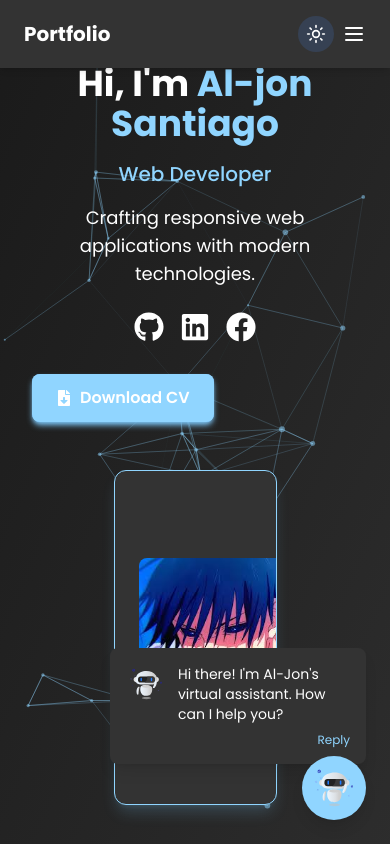
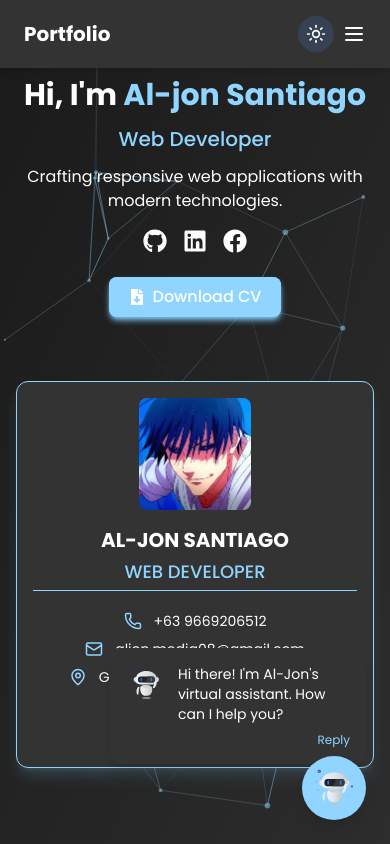
Before and after one commit to Aljon0/my-portfolio, a React (Vite) app: page /#projects in a window 390 px wide. Shown: the top 844 px of the page. Built offline with nearby package versions, Linux system fonts and the light colour scheme.

Commit message:
feat: add ED3C project image and update ProjectsData component with correct image path

```diff
--- a/src/components/ProjectsData.jsx
+++ b/src/components/ProjectsData.jsx
@@ -5,7 +5,7 @@ export const featuredProjects = [
     title: "ED3C: Memorial Design Platform",
     description:
       "Interactive 3D customization web application for memorial design and gravestone creation.",
-    image: "/path-to-memorial-design-img.jpg",
+    image: "/public/projects/ED3C.png",
     category: "Web App",
     technologies: ["React", "Three.js", "Firebase"],
     link: "#",
--- a/src/pages/Home.jsx
+++ b/src/pages/Home.jsx
@@ -117,23 +117,23 @@ const Home = () => {
         <ParticlesBackground theme={theme} />
       </div>
 
-      <div className="container mx-auto px-8 md:px-12 py-16 flex flex-col lg:flex-row items-center justify-between gap-12 z-10 relative">
+      <div className="container mx-auto px-4 sm:px-8 md:px-12 py-8 md:py-16 flex flex-col lg:flex-row items-center justify-between gap-8 lg:gap-12 z-10 relative">
         {/* Left side - Introduction */}
-        <div className="lg:w-1/2 text-center lg:text-left max-w-lg">
+        <div className="w-full lg:w-1/2 text-center lg:text-left max-w-lg mx-auto lg:mx-0">
           <h1
-            className={`text-4xl md:text-5xl font-bold ${
+            className={`text-3xl sm:text-4xl md:text-5xl font-bold ${
               theme === "light" ? "text-gray-800" : "text-white"
             }`}
           >
             Hi, I'm <span className="text-[#90D5FF]">Al-jon Santiago</span>
           </h1>
 
-          <h2 className="mt-4 text-xl text-[#90D5FF] font-medium">
+          <h2 className="mt-3 md:mt-4 text-xl text-[#90D5FF] font-medium">
             Web Developer
           </h2>
 
           <p
-            className={`mt-4 text-lg md:text-xl ${
+            className={`mt-3 md:mt-4 text-base sm:text-lg md:text-xl ${
               theme === "light" ? "text-gray-700" : "text-white"
             }`}
           >
@@ -141,7 +141,7 @@ const Home = () => {
           </p>
 
           {/* Social Icons */}
-          <div className="flex justify-center lg:justify-start mt-6 space-x-4">
+          <div className="flex justify-center lg:justify-start mt-4 md:mt-6 space-x-4">
             {[FaGithub, FaLinkedin, FaFacebook].map((Icon, index) => (
               <a
                 key={`social-${index}`}
@@ -154,7 +154,7 @@ const Home = () => {
                 }
                 target="_blank"
                 rel="noopener noreferrer"
-                className={`transition-colors duration-300 text-3xl ${
+                className={`transition-colors duration-300 text-2xl sm:text-3xl ${
                   theme === "light"
                     ? "text-gray-700 hover:text-[#90D5FF]"
                     : "text-white hover:text-[#90D5FF]"
@@ -167,9 +167,9 @@ const Home = () => {
 
           {/* Download CV Button */}
           <button
-            className={`mt-8 px-6 py-3 shadow-md ${
+            className={`mt-6 md:mt-8 px-5 sm:px-6 py-2 sm:py-3 shadow-md ${
               theme === "light" ? "shadow-blue-300" : "shadow-[#7ac1f0]"
-            } bg-[#90D5FF] text-white rounded-lg font-semibold flex items-center justify-center group relative overflow-hidden cursor-pointer hover:scale-105 transition-transform`}
+            } bg-[#90D5FF] text-white rounded-lg font-medium sm:font-semibold flex items-center justify-center group relative overflow-hidden cursor-pointer hover:scale-105 transition-transform mx-auto lg:mx-0`}
           >
             <span className="flex items-center relative z-10">
               <FaFileDownload className="mr-2" /> Download CV
@@ -184,9 +184,9 @@ const Home = () => {
         {/* Right side - ID Card */}
         <motion.div
           layout
-          className="lg:w-1/2 flex justify-center"
+          className="w-full lg:w-1/2 flex justify-center mt-8 lg:mt-0"
           animate={{
-            width: contactExpanded ? "100%" : "50%",
+            width: contactExpanded ? "100%" : undefined,
             transition: { duration: 0.5 },
           }}
         >
@@ -201,14 +201,14 @@ const Home = () => {
                   scale: 1.05,
                   transition: { duration: 0.3 },
                 }}
-                className={`w-full max-w-lg rounded-xl overflow-hidden transform transition-all duration-300 hover:scale-105 ${cardBgColor} border border-[#90D5FF] ${cardShadow}`}
+                className={`w-full max-w-sm sm:max-w-md md:max-w-lg rounded-xl overflow-hidden transform transition-all duration-300 hover:scale-105 ${cardBgColor} border border-[#90D5FF] ${cardShadow}`}
               >
-                {/* Card Content - Keeping original layout */}
-                <div className="p-6">
-                  <div className="flex flex-row gap-6">
+                {/* Card Content - Responsive layout */}
+                <div className="p-4 sm:p-6">
+                  <div className="flex flex-col sm:flex-row gap-4 sm:gap-6">
                     {/* Left side - Photo */}
-                    <div className="flex items-center">
-                      <div className="w-40 h-40 rounded-lg overflow-hidden bg-gray-300">
+                    <div className="flex items-center justify-center sm:justify-start">
+                      <div className="w-28 h-28 sm:w-32 sm:h-32 md:w-40 md:h-40 rounded-lg overflow-hidden bg-gray-300">
                         <img
                           src="/Toji.jpg"
                           alt="Al-jon Santiago"
@@ -218,16 +218,16 @@ const Home = () => {
                     </div>
 
                     {/* Right side - Details */}
-                    <div className="flex-1 flex flex-col justify-between">
+                    <div className="flex-1 flex flex-col justify-between text-center sm:text-left">
                       {/* Name and Title */}
                       <div>
                         <h3
-                          className={`text-2xl font-bold ${textColor} uppercase`}
+                          className={`text-xl sm:text-2xl font-bold ${textColor} uppercase`}
                         >
                           AL-JON SANTIAGO
                         </h3>
-                        <div className="mt-1 mb-4">
-                          <h4 className="text-xl text-[#90D5FF] uppercase font-medium">
+                        <div className="mt-1 mb-3 sm:mb-4">
+                          <h4 className="text-lg sm:text-xl text-[#90D5FF] uppercase font-medium">
                             WEB DEVELOPER
                           </h4>
                           <div className="h-px w-full bg-[#90D5FF] mt-1"></div>
@@ -235,32 +235,36 @@ const Home = () => {
                       </div>
 
                       {/* Contact Details */}
-                      <div className="space-y-4 py-2">
-                        <div className="flex items-center gap-4">
-                          <Phone size={20} className="text-[#90D5FF]" />
-                          <p className={textColor}>+63 9669206512</p>
+                      <div className="space-y-2 sm:space-y-4 py-2">
+                        <div className="flex items-center gap-3 sm:gap-4 justify-center sm:justify-start">
+                          <Phone size={18} className="text-[#90D5FF]" />
+                          <p className={`${textColor} text-sm sm:text-base`}>
+                            +63 9669206512
+                          </p>
                         </div>
 
-                        <div className="flex items-center gap-4">
-                          <Mail size={20} className="text-[#90D5FF]" />
-                          <p className={textColor}>aljon.media08@gmail.com</p>
+                        <div className="flex items-center gap-3 sm:gap-4 justify-center sm:justify-start">
+                          <Mail size={18} className="text-[#90D5FF]" />
+                          <p className={`${textColor} text-sm sm:text-base`}>
+                            aljon.media08@gmail.com
+                          </p>
                         </div>
 
-                        <div className="flex items-center gap-4">
-                          <MapPin size={20} className="text-[#90D5FF]" />
-                          <p className={textColor}>
+                        <div className="flex items-center gap-3 sm:gap-4 justify-center sm:justify-start">
+                          <MapPin size={18} className="text-[#90D5FF]" />
+                          <p className={`${textColor} text-sm sm:text-base`}>
                             General Trias Cavite, Philippines
                           </p>
                         </div>
                       </div>
 
                       {/* Contact Me Button */}
-                      <div className="mt-4 flex justify-end">
+                      <div className="mt-4 flex justify-center sm:justify-end">
                         <motion.button
                           whileHover={{ scale: 1.05 }}
                           whileTap={{ scale: 0.95 }}
                           onClick={() => setContactExpanded(true)}
-                          className="px-6 py-2 bg-[#90D5FF] text-white rounded-lg font-medium flex items-center justify-center group relative overflow-hidden transition-all duration-300"
+                          className="px-4 sm:px-6 py-2 bg-[#90D5FF] text-white rounded-lg font-medium flex items-center justify-center group relative overflow-hidden transition-all duration-300"
                         >
                           <span className="flex items-center gap-2 relative z-10">
                             Contact Me <Send size={16} />
@@ -286,16 +290,16 @@ const Home = () => {
                   },
                 }}
                 exit={{ opacity: 0, scale: 0.9 }}
-                className={`w-full max-w-6xl rounded-xl ${cardBgColor} border border-[#90D5FF] overflow-hidden ${cardShadow}`}
+                className={`w-full max-w-full sm:max-w-xl md:max-w-3xl lg:max-w-6xl rounded-xl ${cardBgColor} border border-[#90D5FF] overflow-hidden ${cardShadow}`}
               >
                 {/* Expanded Contact Form */}
-                <div className="p-6 relative">
+                <div className="p-4 sm:p-6 relative">
                   {/* Close button */}
                   <motion.button
                     whileHover={{ scale: 1.1 }}
                     whileTap={{ scale: 0.9 }}
                     onClick={() => setContactExpanded(false)}
-                    className={`absolute top-4 right-4 w-8 h-8 rounded-full ${
+                    className={`absolute top-2 right-2 sm:top-4 sm:right-4 w-8 h-8 rounded-full ${
                       theme === "light" ? "bg-gray-200" : "bg-[#444444]"
                     } flex items-center justify-center ${textColor} z-10`}
                   >
@@ -303,12 +307,12 @@ const Home = () => {
                   </motion.button>
 
                   <h2
-                    className={`text-2xl font-bold ${textColor} mb-6 text-center`}
+                    className={`text-xl sm:text-2xl font-bold ${textColor} mb-4 sm:mb-6 text-center`}
                   >
                     Get In Touch
                   </h2>
 
-                  <div className="flex flex-col md:flex-row gap-8">
+                  <div className="flex flex-col md:flex-row gap-4 sm:gap-6 md:gap-8">
                     {/* Left side - Personal Info */}
                     <motion.div
                       initial={{ x: -20, opacity: 0 }}
@@ -317,14 +321,14 @@ const Home = () => {
                         opacity: 1,
                         transition: { delay: 0.2 },
                       }}
-                      className="md:w-1/3"
+                      className="w-full md:w-1/3"
                     >
                       {/* Profile Card */}
                       <div
-                        className={`${innerCardBgColor} rounded-lg p-6 mb-6 border ${borderColor}`}
+                        className={`${innerCardBgColor} rounded-lg p-4 sm:p-6 mb-4 sm:mb-6 border ${borderColor}`}
                       >
                         <div className="flex flex-col items-center mb-4">
-                          <div className="w-20 h-20 rounded-lg overflow-hidden mb-4">
+                          <div className="w-16 h-16 sm:w-20 sm:h-20 rounded-lg overflow-hidden mb-3 sm:mb-4">
                             <img
                               src="/Toji.jpg"
                               alt="Al-jon Santiago"
@@ -332,23 +336,29 @@ const Home = () => {
                             />
                           </div>
                           <div className="text-center">
-                            <h3 className={`text-xl font-bold ${textColor}`}>
+                            <h3
+                              className={`text-lg sm:text-xl font-bold ${textColor}`}
+                            >
                               AL-JON SANTIAGO
                             </h3>
-                            <p className="text-[#90D5FF]">Web Developer</p>
+                            <p className="text-[#90D5FF] text-sm sm:text-base">
+                              Web Developer
+                            </p>
                           </div>
                         </div>
                       </div>
 
                       {/* Connect With Me */}
                       <div
-                        className={`${innerCardBgColor} rounded-lg p-6 border ${borderColor}`}
+                        className={`${innerCardBgColor} rounded-lg p-4 sm:p-6 border ${borderColor}`}
                       >
-                        <h3 className={`${textColor} font-semibold mb-4`}>
+                        <h3
+                          className={`${textColor} font-semibold mb-3 sm:mb-4 text-center md:text-left`}
+                        >
                           Connect With Me
                         </h3>
-                        <div className="space-y-4">
-                          <div className="flex items-center gap-3">
+                        <div className="space-y-3 sm:space-y-4">
+                          <div className="flex items-center gap-3 justify-center md:justify-start">
                             <div
                               className={`p-2 rounded-lg ${
                                 theme === "light" ? "bg-white" : "bg-[#333333]"
@@ -356,10 +366,14 @@ const Home = () => {
                             >
                               <Phone size={16} className="text-[#90D5FF]" />
                             </div>
-                            <p className={secondaryTextColor}>+63 9669206512</p>
+                            <p
+                              className={`${secondaryTextColor} text-sm sm:text-base`}
+                            >
+                              +63 9669206512
+                            </p>
                           </div>
 
-                          <div className="flex items-center gap-3">
+                          <div className="flex items-center gap-3 justify-center md:justify-start">
                             <div
                               className={`p-2 rounded-lg ${
                                 theme === "light" ? "bg-white" : "bg-[#333333]"
@@ -367,12 +381,14 @@ const Home = () => {
                             >
                               <Mail size={16} className="text-[#90D5FF]" />
                             </div>
-                            <p className={secondaryTextColor}>
+                            <p
+                              className={`${secondaryTextColor} text-sm sm:text-base`}
+                            >
                               aljon.media08@gmail.com
                             </p>
                           </div>
 
-                          <div className="flex items-center gap-3">
+                          <div className="flex items-center gap-3 justify-center md:justify-start">
                             <div
                               className={`p-2 rounded-lg ${
                                 theme === "light" ? "bg-white" : "bg-[#333333]"
@@ -380,7 +396,9 @@ const Home = () => {
                             >
                               <MapPin size={16} className="text-[#90D5FF]" />
                             </div>
-                            <p className={secondaryTextColor}>
+                            <p
+                              className={`${secondaryTextColor} text-sm sm:text-base`}
+                            >
                               General Trias Cavite, Philippines
                             </p>
                           </div>
@@ -396,20 +414,22 @@ const Home = () => {
                         opacity: 1,
                         transition: { delay: 0.3 },
                       }}
-                      className={`md:w-2/3 ${innerCardBgColor} rounded-lg p-6 border ${borderColor}`}
+                      className={`w-full md:w-2/3 ${innerCardBgColor} rounded-lg p-4 sm:p-6 border ${borderColor}`}
                     >
                       {status.submitted ? (
-                        <div className="h-full flex flex-col items-center justify-center p-8 text-center">
+                        <div className="h-full flex flex-col items-center justify-center p-4 sm:p-8 text-center">
                           <CheckCircle
-                            size={64}
-                            className="text-green-400 mb-4"
+                            size={48}
+                            className="text-green-400 mb-3 sm:mb-4"
                           />
                           <h3
-                            className={`text-2xl font-semibold mb-4 ${textColor}`}
+                            className={`text-xl sm:text-2xl font-semibold mb-2 sm:mb-4 ${textColor}`}
                           >
                             Thank You!
                           </h3>
-                          <p className={secondaryTextColor}>
+                          <p
+                            className={`${secondaryTextColor} text-sm sm:text-base`}
+                          >
                             Your message has been sent successfully. I'll get
                             back to you soon!
                           </p>
@@ -417,16 +437,19 @@ const Home = () => {
                             onClick={() =>
                               setStatus({ ...status, submitted: false })
                             }
-                            className="px-6 py-3 bg-[#90D5FF] text-white rounded-lg hover:bg-opacity-90 transition-all duration-300 hover:scale-105 mt-4"
+                            className="px-4 sm:px-6 py-2 sm:py-3 bg-[#90D5FF] text-white rounded-lg hover:bg-opacity-90 transition-all duration-300 hover:scale-105 mt-4"
                           >
                             Send Another Message
                           </button>
                         </div>
                       ) : (
-                        <form onSubmit={handleSubmit} className="space-y-4">
-                          <div className="grid grid-cols-1 md:grid-cols-2 gap-4">
+                        <form
+                          onSubmit={handleSubmit}
+                          className="space-y-3 sm:space-y-4"
+                        >
+                          <div className="grid grid-cols-1 md:grid-cols-2 gap-3 sm:gap-4">
                             <div>
-                              <label className="block text-[#90D5FF] mb-2">
+                              <label className="block text-[#90D5FF] mb-1 sm:mb-2 text-sm sm:text-base">
                                 Name
                               </label>
                               <input
@@ -436,12 +459,12 @@ const Home = () => {
                                 onChange={handleChange}
                                 placeholder="Your Name"
                                 required
-                                className={`w-full px-4 py-2 rounded-lg focus:border-[#90D5FF] focus:outline-none focus:ring-1 focus:ring-[#90D5FF] transition-all duration-300 ${formBgColor} border ${borderColor} ${textColor}`}
+                                className={`w-full px-3 sm:px-4 py-2 rounded-lg focus:border-[#90D5FF] focus:outline-none focus:ring-1 focus:ring-[#90D5FF] transition-all duration-300 ${formBgColor} border ${borderColor} ${textColor} text-sm sm:text-base`}
                               />
                             </div>
 
                             <div>
-                              <label className="block text-[#90D5FF] mb-2">
+                              <label className="block text-[#90D5FF] mb-1 sm:mb-2 text-sm sm:text-base">
                                 Email
                               </label>
                               <input
@@ -451,13 +474,13 @@ const Home = () => {
                                 onChange={handleChange}
                                 placeholder="Your Email"
                                 required
-                                className={`w-full px-4 py-2 rounded-lg focus:border-[#90D5FF] focus:outline-none focus:ring-1 focus:ring-[#90D5FF] transition-all duration-300 ${formBgColor} border ${borderColor} ${textColor}`}
+                                className={`w-full px-3 sm:px-4 py-2 rounded-lg focus:border-[#90D5FF] focus:outline-none focus:ring-1 focus:ring-[#90D5FF] transition-all duration-300 ${formBgColor} border ${borderColor} ${textColor} text-sm sm:text-base`}
                               />
                             </div>
                           </div>
 
                           <div>
-                            <label className="block text-[#90D5FF] mb-2">
+                            <label className="block text-[#90D5FF] mb-1 sm:mb-2 text-sm sm:text-base">
                               Subject
                             </label>
                             <input
@@ -467,12 +490,12 @@ const Home = () => {
                               onChange={handleChange}
                               placeholder="What is this regarding?"
                               required
-                              className={`w-full px-4 py-2 rounded-lg focus:border-[#90D5FF] focus:outline-none focus:ring-1 focus:ring-[#90D5FF] transition-all duration-300 ${formBgColor} border ${borderColor} ${textColor}`}
+                              className={`w-full px-3 sm:px-4 py-2 rounded-lg focus:border-[#90D5FF] focus:outline-none focus:ring-1 focus:ring-[#90D5FF] transition-all duration-300 ${formBgColor} border ${borderColor} ${textColor} text-sm sm:text-base`}
                             />
                           </div>
 
                           <div>
-                            <label className="block text-[#90D5FF] mb-2">
+                            <label className="block text-[#90D5FF] mb-1 sm:mb-2 text-sm sm:text-base">
                               Message
                             </label>
                             <textarea
@@ -481,14 +504,14 @@ const Home = () => {
                               onChange={handleChange}
                               placeholder="Your message here..."
                               required
-                              className={`w-full px-4 py-2 rounded-lg focus:border-[#90D5FF] focus:outline-none focus:ring-1 focus:ring-[#90D5FF] transition-all duration-300 ${formBgColor} border ${borderColor} ${textColor}`}
+                              className={`w-full px-3 sm:px-4 py-2 rounded-lg focus:border-[#90D5FF] focus:outline-none focus:ring-1 focus:ring-[#90D5FF] transition-all duration-300 ${formBgColor} border ${borderColor} ${textColor} text-sm sm:text-base`}
                               rows="4"
                             ></textarea>
                           </div>
 
                           {status.info.msg && (
                             <div
-                              className={`flex items-center gap-2 p-3 rounded-lg ${
+                              className={`flex items-center gap-2 p-2 sm:p-3 rounded-lg text-sm sm:text-base ${
                                 status.info.error
                                   ? "bg-red-900/50 text-red-200 border border-red-700"
                                   : "bg-green-900/50 text-green-200 border border-green-700"
@@ -496,12 +519,12 @@ const Home = () => {
                             >
                               {status.info.error ? (
                                 <AlertCircle
-                                  size={20}
+                                  size={18}
                                   className="text-red-300"
                                 />
                               ) : (
                                 <CheckCircle
-                                  size={20}
+                                  size={18}
                                   className="text-green-300"
                                 />
                               )}
@@ -509,11 +532,11 @@ const Home = () => {
                             </div>
                           )}
 
-                          <div className="pt-2">
+                          <div className="pt-1 sm:pt-2">
                             <button
                               type="submit"
                               disabled={status.submitting}
-                              className="w-full px-6 py-3 bg-[#90D5FF] text-white rounded-lg hover:opacity-90 transition-all duration-300 relative overflow-hidden flex items-center justify-center gap-2 disabled:opacity-70 hover:scale-105"
+                              className="w-full px-4 sm:px-6 py-2 sm:py-3 bg-[#90D5FF] text-white rounded-lg hover:opacity-90 transition-all duration-300 relative overflow-hidden flex items-center justify-center gap-2 disabled:opacity-70 hover:scale-105 text-sm sm:text-base"
                             >
                               <span className="relative z-10">
                                 {status.submitting
@@ -521,7 +544,7 @@ const Home = () => {
                                   : "Send Message"}
                               </span>
                               {!status.submitting && (
-                                <Send size={18} className="relative z-10" />
+                                <Send size={16} className="relative z-10" />
                               )}
                               <div
                                 className={`absolute inset-0 bg-[#90D5FF] ${buttonShadow} transition-all duration-300`}
```
Also changed, not shown: public/projects/ED3C.png (added).
